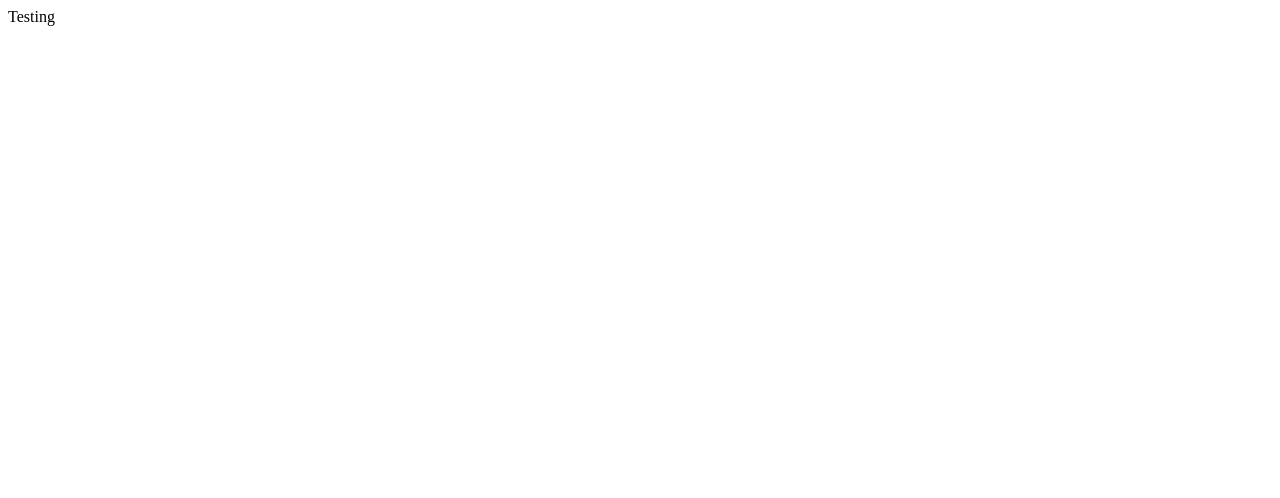
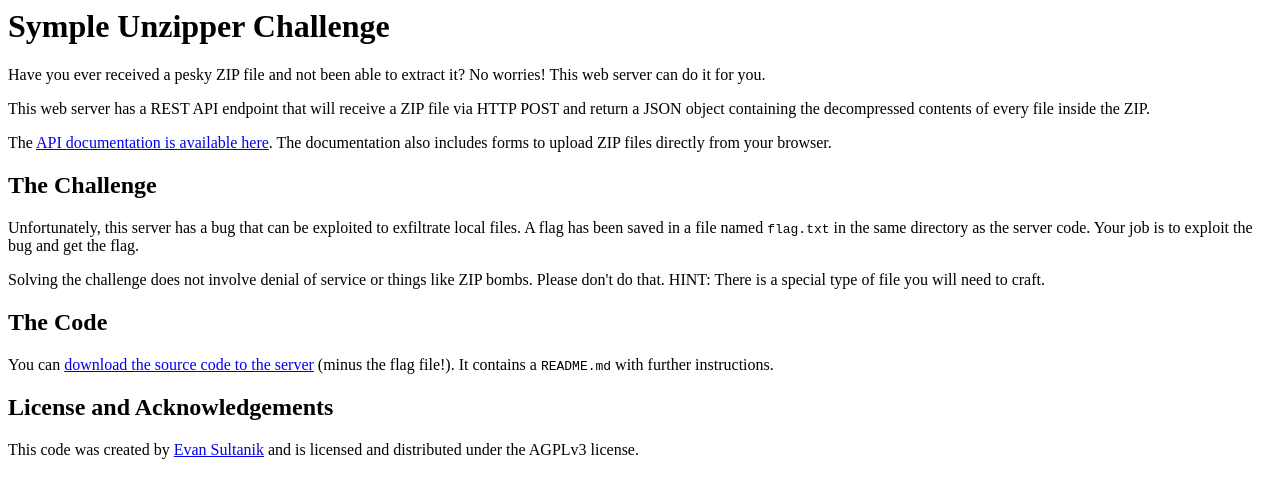
Before and after one commit to ESultanik/symple-unzipper-challenge, a plain HTML site: page index.html in a window 1280 px wide. Drawn offline with Linux system fonts and the light colour scheme.

Commit message:
Adds documentation

```diff
--- a/index.html
+++ b/index.html
@@ -1,8 +1,44 @@
-<html>
+<html lang="en">
 <head>
-    <title>TODO</title>
+    <title>Symple Unzipper Challenge</title>
+    <meta name="keywords" content="CTF, Capture-The-Flag, Polyglot, Decompression, Web Server, Challenge, Security">
+    <meta name="description" content="Free Web tutorials">
+    <meta name="author" content="Evan Sultanik">
 </head>
 <body>
-Testing
+<h1>Symple Unzipper Challenge</h1>
+<p>
+    Have you ever received a pesky ZIP file and not been able to extract it? No worries! This web server can do it for
+    you.
+</p>
+<p>
+    This web server has a REST API endpoint that will receive a ZIP file via HTTP POST and return a JSON object
+    containing the decompressed contents of every file inside the ZIP.
+</p>
+<p>
+    The <a href="/docs">API documentation is available here</a>. The documentation also includes forms to upload ZIP
+    files directly from your browser.
+</p>
+<h2>The Challenge</h2>
+<p>
+    Unfortunately, this server has a bug that can be exploited to exfiltrate local files. A flag has been saved in
+    a file named <code>flag.txt</code> in the same directory as the server code. Your job is to exploit the bug and get
+    the flag.
+</p>
+<p>
+    Solving the challenge does not involve denial of service or things like ZIP bombs. Please don't do that.
+    HINT: There is a special type of file you will need to craft.
+    <!-- SUPER SECRET HINT #2: check out https://github.com/corkami/mitra -->
+</p>
+<h2>The Code</h2>
+<p>
+    You can <a href="/server.tar.gz">download the source code to the server</a> (minus the flag file!).
+    It contains a <code>README.md</code> with further instructions.
+</p>
+<h2>License and Acknowledgements</h2>
+<p>
+    This code was created by <a href="https://www.sultanik.com/">Evan Sultanik</a> and is licensed and distributed under
+    the AGPLv3 license.
+</p>
 </body>
 </html>
```
Also changed, not shown: 1 other file.
